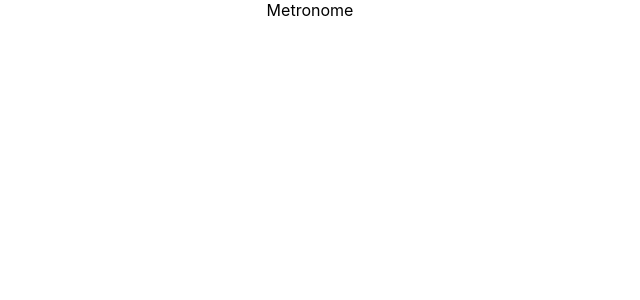
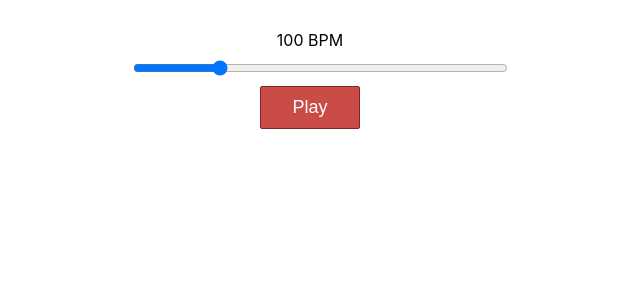
Before and after one commit to T-Streets/metronome, a React (Create React App) app: page / in a window 1280 px wide. Shown: the top 300 px of the page, without its empty margins (330-970 px from the left). Built offline with nearby package versions, Linux system fonts and the light colour scheme.

Commit message:
creates metronome component + adds scss

```diff
--- a/package.json
+++ b/package.json
@@ -3,6 +3,7 @@
   "version": "0.1.0",
   "private": true,
   "dependencies": {
+    "node-sass": "^4.11.0",
     "react": "^16.6.3",
     "react-dom": "^16.6.3",
     "react-scripts": "2.1.1"
--- a/src/App.js
+++ b/src/App.js
@@ -1,11 +1,12 @@
 import React, { Component } from 'react';
+import Metronome from './Components/Metronome'
 import './App.css';
 
 class App extends Component {
   render() {
     return (
       <div className="App">
-        Metronome
+        <Metronome />
       </div>
     );
   }
--- /dev/null
+++ b/src/Components/Metronome.js
@@ -0,0 +1,29 @@
+import React, { Component } from 'react'
+import '../metronome.scss'
+
+export default class Metronome extends Component {
+    constructor(){
+        super()
+
+    this.state = {
+        playing: false,
+        count: 0,
+        bpm: 100,
+        beatsPerMeasure: 4,
+    }
+    }
+    render() {
+        const { playing, bpm } = this.state
+
+        return (
+            <div className='metronome'>
+                <div className='bpm-slider'>
+                    {bpm} BPM
+                    <input type='range' min='60' max='240' value={bpm} />
+                </div>
+                <button>{playing ? 'Stop' : 'Play'}</button>
+
+            </div>
+        )
+    }
+}
--- /dev/null
+++ b/src/metronome.scss
@@ -0,0 +1,20 @@
+.metronome {
+    padding: 30px;
+    max-width: 375px;
+    margin: 0 auto;
+
+    .bpm-slider input {
+        width: 100%;
+        margin: 10px;
+    }
+
+    button {
+        background: #c94d46;
+        padding: 10px;
+        border: 1px solid #832420;
+        border-radius: 2px;
+        width: 100px;
+        color: #fff;
+        font-size: 18px;
+    }
+}
```
Also changed, not shown: 1 other file (tests, documents, lock files or other folders).
